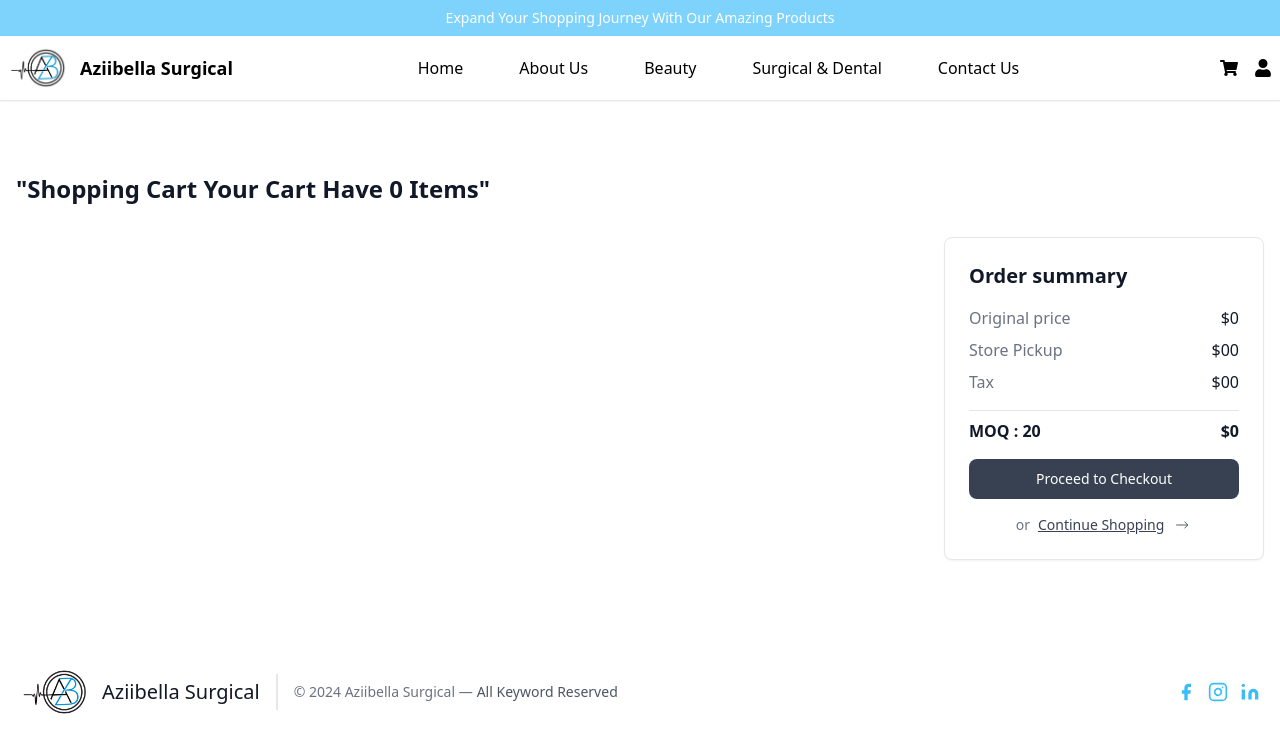
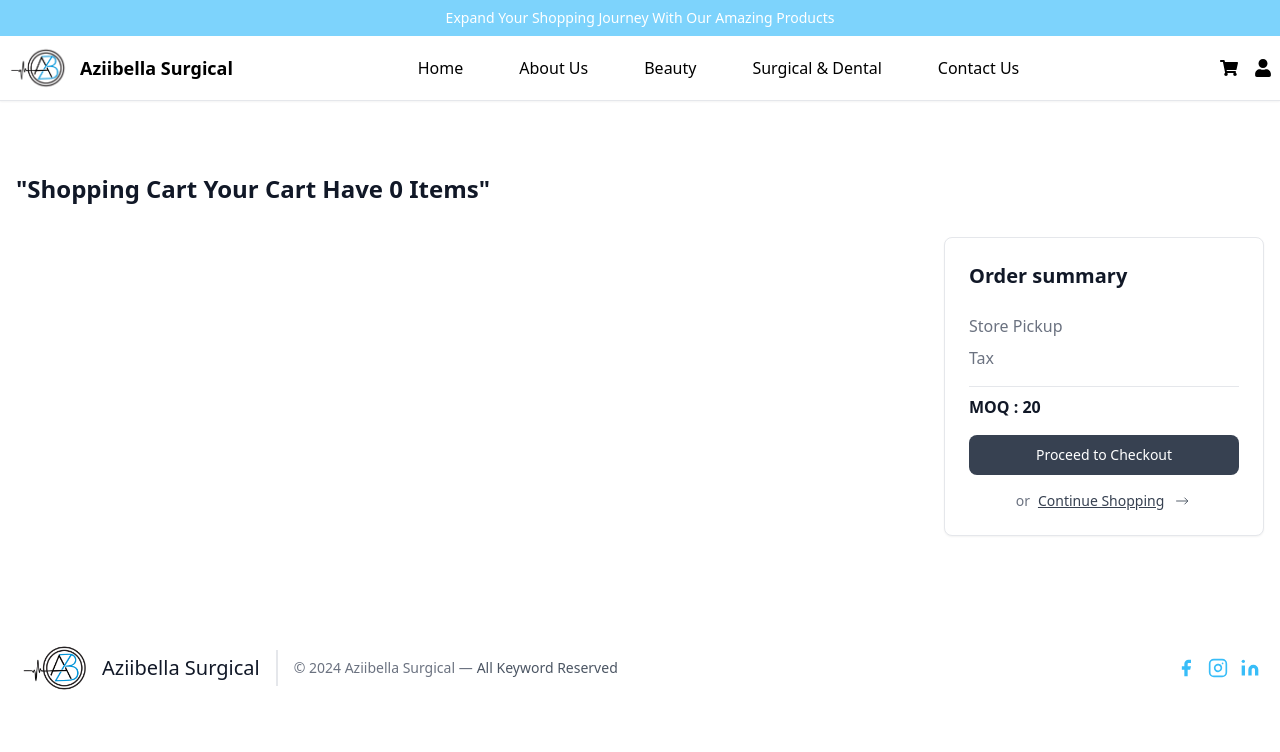
Before and after one commit to ahmedDev32/Azibella, a Next.js app: page /Cart in a window 1280 px wide. Shown: the top 752 px of the page. Built offline with nearby package versions, Linux system fonts and the light colour scheme.

Commit message:
Update Cart.jsx

```diff
--- a/pages/Cart.jsx
+++ b/pages/Cart.jsx
@@ -117,11 +117,11 @@ const Cart = () => {
                     </svg>
                   </button>
                 </div>
-                <div className="text-end mx-3 md:order-4 md:w-32">
+                {/* <div className="text-end mx-3 md:order-4 md:w-32">
                   <p className="text-base flex px-14 font-bold text-gray-900 dark:text-white">
                     $<ChangePrice processedPrice={item.processedPrice} qty={item.qty}/>
                     </p>
-                </div>
+                </div> */}
               </div>
 
               <div className="w-full min-w-0 flex-1 space-y-4 md:order-2 md:max-w-md">
@@ -160,26 +160,26 @@ const Cart = () => {
           <div className="space-y-4">
             <div className="space-y-2">
               <dl className="flex items-center justify-between gap-4">
-                <dt className="text-base font-normal text-gray-500 dark:text-gray-400">Original price</dt>
-                <dd className="text-base font-medium text-gray-900 ">${SubTotal}</dd>
+                {/* <dt className="text-base font-normal text-gray-500 dark:text-gray-400">Original price</dt> */}
+                {/* <dd className="text-base font-medium text-gray-900 ">${SubTotal}</dd> */}
               </dl>
 
 
 
               <dl className="flex items-center justify-between gap-4">
                 <dt className="text-base font-normal text-gray-500 dark:text-gray-400">Store Pickup</dt>
-                <dd className="text-base font-medium text-gray-900 dark:text-black">$00</dd>
+                {/* <dd className="text-base font-medium text-gray-900 dark:text-black">$00</dd> */}
               </dl>
 
               <dl className="flex items-center justify-between gap-4">
                 <dt className="text-base font-normal text-gray-500 dark:text-gray-400">Tax</dt>
-                <dd className="text-base font-medium text-gray-900 dark:text-white">$00</dd>
+                {/* <dd className="text-base font-medium text-gray-900 dark:text-white">$00</dd> */}
               </dl>
             </div>
 
             <dl className="flex items-center justify-between gap-4 border-t border-gray-200 pt-2 dark:border-gray-700">
               <dt className="text-base font-bold text-gray-900 dark:text-black">MOQ : 20</dt>
-              <dd className="text-base font-bold text-gray-900 dark:text-black">${SubTotal}</dd>
+              {/* <dd className="text-base font-bold text-gray-900 dark:text-black">${SubTotal}</dd> */}
             </dl>
           </div>
 
```
